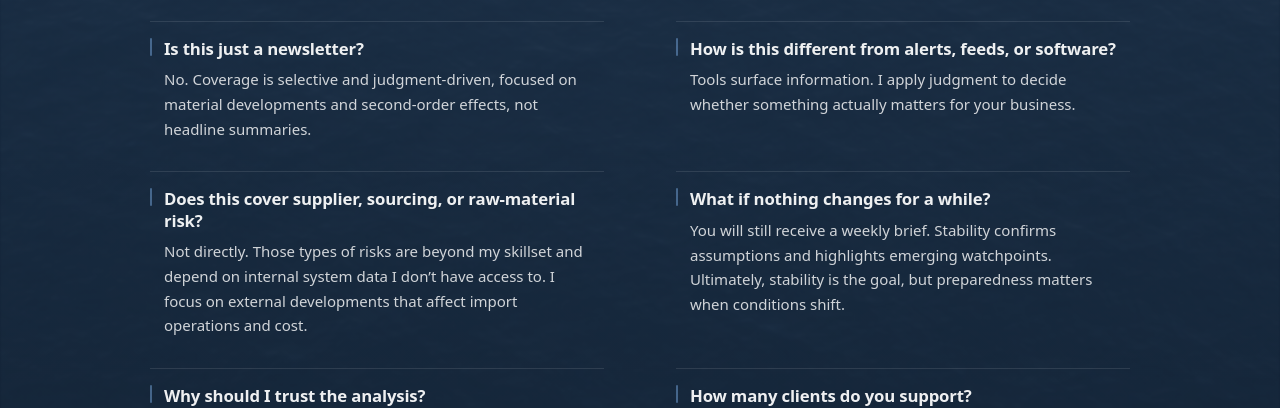
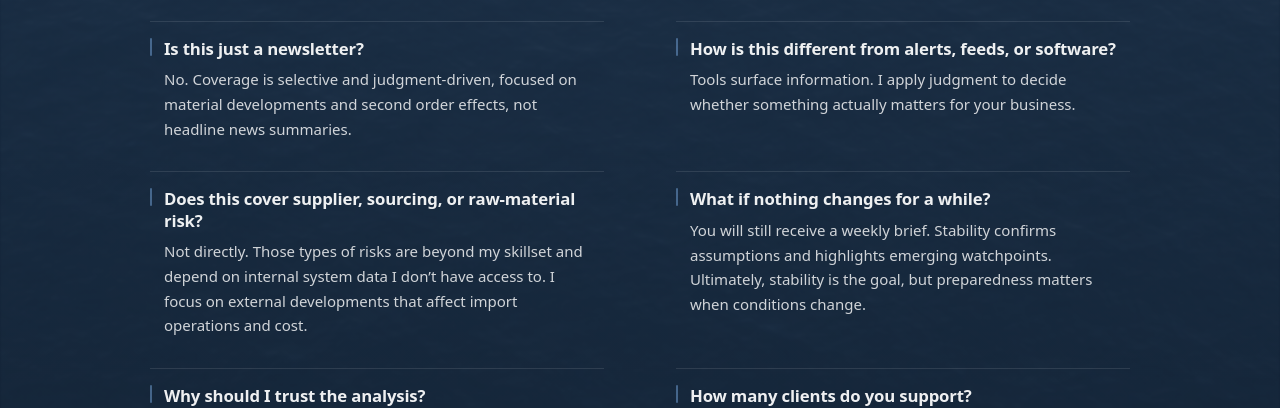
Before and after one commit to importrisk/import-risk-intelligence-site, a Jekyll site: the page built from method.html, in a window 1280 px wide and 900 px high, scrolled down 1470 px. Shown: the part 191-599 px from the top of the window. Built offline with Jekyll 4.4.1, drawn with Linux system fonts in a browser that asks for light colours.

Commit message:
Update method.html

```diff
--- a/method.html
+++ b/method.html
@@ -210,7 +210,7 @@ css: /method.css?v=100
               <h4 class="mp-q">Is this just a newsletter?</h4>
               <p class="mp-a">
                 No. Coverage is selective and judgment-driven, focused on material developments
-                and second-order effects, not headline summaries.
+                and second order effects, not headline news summaries.
               </p>
             </div>
 
@@ -232,7 +232,7 @@ css: /method.css?v=100
               <h4 class="mp-q">What if nothing changes for a while?</h4>
               <p class="mp-a">
                 You will still receive a weekly brief. Stability confirms assumptions and highlights
-                emerging watchpoints. Ultimately, stability is the goal, but preparedness matters when conditions shift.
+                emerging watchpoints. Ultimately, stability is the goal, but preparedness matters when conditions change.
               </p>
             </div>
 
```
